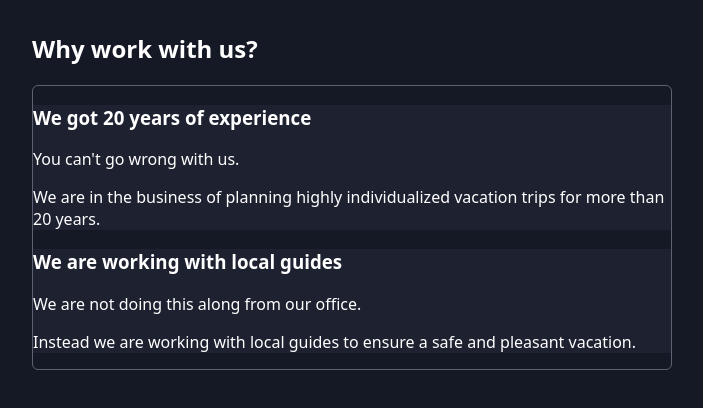
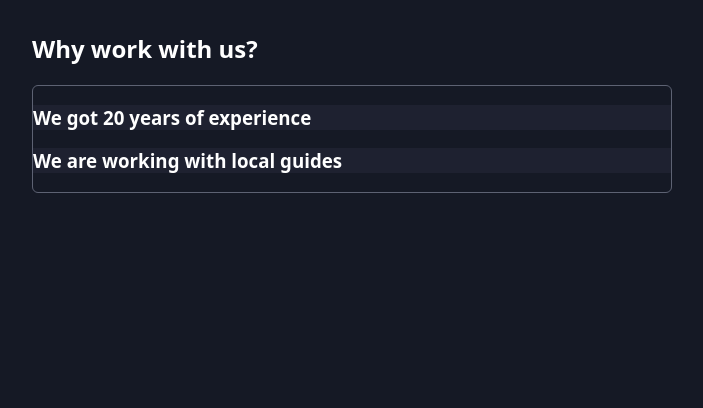
Before and after one commit to ohorodnichuk17/react-patterns-practice, a React (Vite) app: page / in a window 1280 px wide. Shown: the top 408 px of the page, without its empty margins (288-991 px from the left). Built offline with nearby package versions, Linux system fonts and the light colour scheme.

Commit message:
managed multi-component state with the context api

```diff
--- a/src/App.jsx
+++ b/src/App.jsx
@@ -8,7 +8,10 @@ function App() {
           <h2>Why work with us?</h2>
 
           <Accordion className="accordion">
-              <AccordionItem className="accordion-item" title="We got 20 years of experience">
+              <AccordionItem
+                  className="accordion-item" title="We got 20 years of experience"
+                  id="experience"
+              >
                   <article>
                       <p>You can&apos;t go wrong with us.</p>
                       <p>
@@ -17,7 +20,10 @@ function App() {
                       </p>
                   </article>
               </AccordionItem>
-                <AccordionItem className="accordion-item" title="We are working with local guides">
+                <AccordionItem
+                    className="accordion-item" title="We are working with local guides"
+                    id="local-guides"
+                >
                     <article>
                         <p>We are not doing this along from our office.</p>
                         <p>
--- a/src/components/Accordion/Accordion.jsx
+++ b/src/components/Accordion/Accordion.jsx
@@ -1,8 +1,40 @@
+import {createContext, useContext, useState} from "react";
+
+const AccordionContext = createContext();
+
+export function useAccordionContext() {
+    const ctx = useContext(AccordionContext);
+
+    if(!ctx) {
+        throw new Error("useAccordionContext must be used within an Accordion component");
+    }
+
+    return ctx;
+}
+
 const Accordion = ({children, className}) => {
+    const [openItemId, setOpenItemId] = useState();
+
+    function openItem(id) {
+        setOpenItemId(id);
+    }
+
+    function closeItem() {
+        setOpenItemId(null);
+    }
+
+    const contextValue = {
+        openItemId,
+        openItem,
+        closeItem
+    };
+
     return (
-        <ul className={className}>
-            {children}
-        </ul>
+        <AccordionContext.Provider value={contextValue}>
+            <ul className={className}>
+                {children}
+            </ul>
+        </AccordionContext.Provider>
     );
 };
 
--- a/src/components/Accordion/AccordionItem.jsx
+++ b/src/components/Accordion/AccordionItem.jsx
@@ -1,8 +1,31 @@
-const AccordionItem = ({className, title, children}) => {
+import {useAccordionContext} from "./Accordion.jsx";
+
+const AccordionItem = ({id, className, title, children}) => {
+    const {
+        openItemId,
+        openItem,
+        closeItem
+    } = useAccordionContext();
+
+    const isOpen = openItemId === id;
+
+    function handleClick() {
+        if(isOpen) {
+            closeItem();
+        } else {
+            openItem(id);
+        }
+    }
+
     return (
         <li className={className}>
-            <h3>{title}</h3>
-            <div>{children}</div>
+            <h3 onClick={handleClick}>{title}</h3>
+            <div
+                className={isOpen ?
+                    'accordion-item-content open' : 'accordion-item-content'
+            }>
+                {children}
+            </div>
         </li>
     );
 };
```
